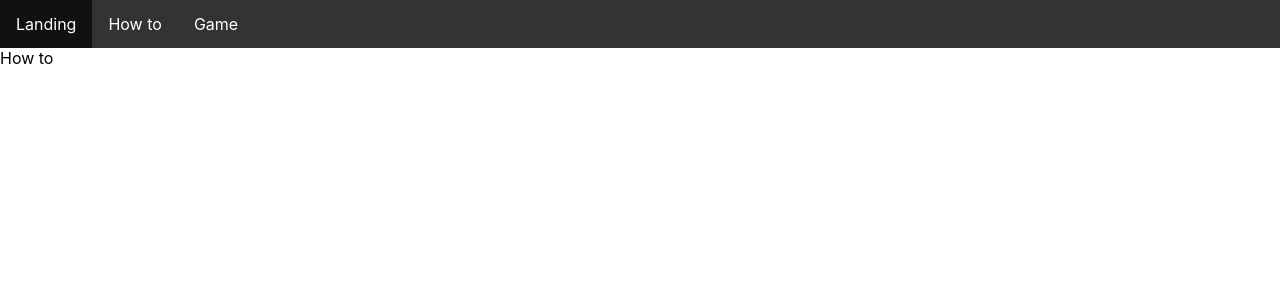
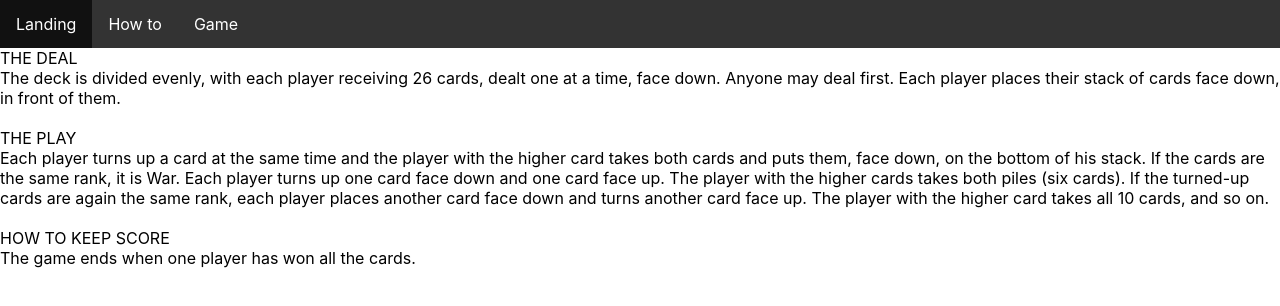
Before and after one commit to Cobanz/CardGame, a React (Create React App) app: page /how in a window 1280 px wide. Shown: the top 306 px of the page. Built offline with nearby package versions, Linux system fonts and the light colour scheme.

Commit message:
added how to play

```diff
--- a/src/How_To/HowTo.jsx
+++ b/src/How_To/HowTo.jsx
@@ -3,7 +3,28 @@ import React from 'react'
 function HowTo() {
     return (
         <div>
-            How to
+            <div>
+            THE DEAL
+            </div>
+            <div>
+                The deck is divided evenly, with each player receiving 26 cards, dealt one at a time, face down. Anyone may deal first. Each player places their stack of cards face down, in front of them.
+            </div>
+            <br/>
+            <div>
+            THE PLAY
+            </div>
+            <div>
+                Each player turns up a card at the same time and the player with the higher card takes both cards and puts them, face down, on the bottom of his stack.
+                If the cards are the same rank, it is War. Each player turns up one card face down and one card face up. The player with the higher cards takes both piles (six cards). If the turned-up cards are again the same rank, each player places another card face down and turns another card face up. The player with the higher card takes all 10 cards, and so on.
+            </div>
+            <br/>
+            <div>
+            HOW TO KEEP SCORE
+            </div>
+            <div>
+                The game ends when one player has won all the cards.
+            </div>
+            <br/>
         </div>
     )
 }
--- a/src/Landing/Landing.jsx
+++ b/src/Landing/Landing.jsx
@@ -2,6 +2,7 @@ import React from 'react'
 import Switch from '@material-ui/core/Switch';
 import Paper from '@material-ui/core/Paper';
 import Zoom from '@material-ui/core/Zoom';
+import FormControlLabel from '@material-ui/core/FormControlLabel';
 import { makeStyles } from '@material-ui/core/styles';
 import Card from '@material-ui/core/Card';
 import CardActionArea from '@material-ui/core/CardActionArea';
@@ -11,6 +12,7 @@ import CardMedia from '@material-ui/core/CardMedia';
 import Button from '@material-ui/core/Button';
 import Typography from '@material-ui/core/Typography';
 import grant from './FB_IMG_1627059826106.jpg'
+import david from './david.png'
 
 
 const useStyles = makeStyles((theme) => ({
@@ -33,16 +35,34 @@ const useStyles = makeStyles((theme) => ({
           marginTop: '40px',
           },
           media: {
-            height: 120,
+            height: 100,
           },
       },
     }));
 
 function Landing() {
     const classes = useStyles();
+    const [checked, setChecked] = React.useState(false);
+
+    const handleChange = () => {
+      setChecked((prev) => !prev);
+    };
 
     return (
         <div>
+		<div className={classes.root}>
+		<FormControlLabel style={{color: "blue", fontSize: "70px"}}
+		  control={<Switch checked={checked} onChange={handleChange} />}
+		  label="CardWorks Statement"
+		/>
+		<div className={classes.container}>
+		  <Zoom in={checked}>
+			<Paper elevation={4} className={classes.paper}>
+				<p className="Paragraph"> CardWorks is a 52 card deck game site. Currently, we offer the opportunity to play War. Check out our "How to" on instructions for playing.</p>
+			</Paper>
+		  </Zoom>
+		</div>
+	  </div>
             <div class="float-container" style ={{
     padding: '20px'}}>
   <div class="float-child" style={{ width: '30%',
@@ -83,7 +103,7 @@ function Landing() {
         <CardMedia
     style={{height: 440}}
           className={classes.media}
-          image="https://media-exp1.licdn.com/dms/image/D5635AQF5awqRm8-lCw/profile-framedphoto-shrink_800_800/0/1626526501847?e=1627596000&v=beta&t=owtOtm3vPlqD54yxyTHCxW58RbNcEnTfHsh70VyzJlE"
+          image={david}
           title="Photo of Founder"
         />
         <CardContent>
```
Also changed, not shown: src/Landing/david.png (added).
